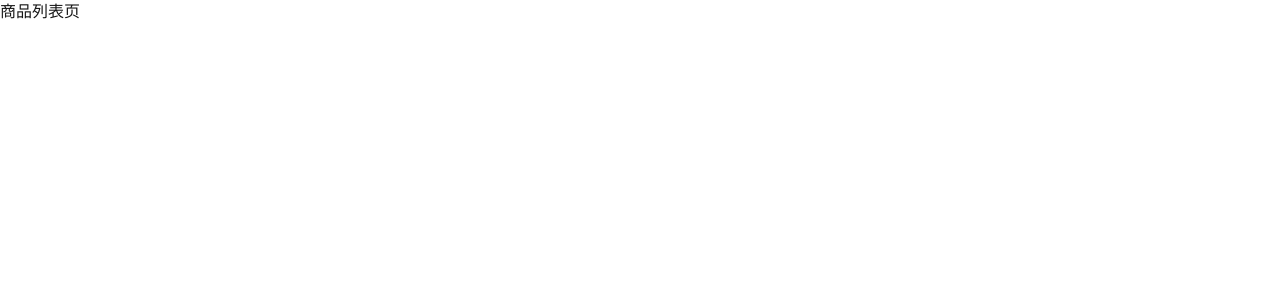
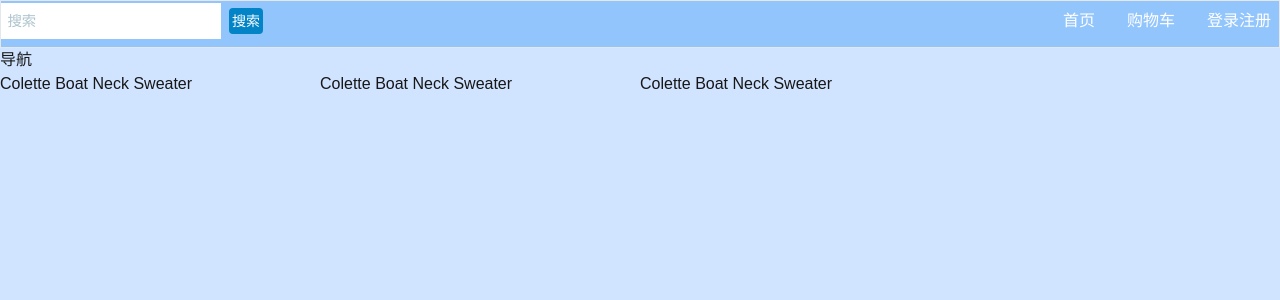
Before and after one commit to windywendyday/NextJs-TS-Tailwind-Serein, a Next.js app: page /pages/ProductList in a window 1280 px wide. Shown: the top 300 px of the page. Built offline with nearby package versions, Linux system fonts and the light colour scheme.

Commit message:
feat: product list first version

```diff
--- /dev/null
+++ b/src/app/components/Cart/CartFooter.tsx
@@ -0,0 +1,15 @@
+import {FC, useEffect} from "react";
+
+const CartFooter:FC<any> = ({ curTotalCount = 0, curTotalPrice = 0 }) => {
+    useEffect(() => {
+        console.log('curCount', curTotalCount, 'curPrice', curTotalPrice)
+    }, [curTotalCount, curTotalPrice])
+    return (
+        <div className="text-right">
+            <div>数量：</div>
+            <div>合计：</div>
+            <div>前往结算</div>
+        </div>
+    )
+}
+export default CartFooter;
--- a/src/app/components/Cart/CartTable.tsx
+++ b/src/app/components/Cart/CartTable.tsx
@@ -1,58 +1,92 @@
-import {FC} from "react";
-import {Table, TableColumnsType} from "antd";
-import {cartItem, TableRowSelection} from "@/types";
+import React, {FC, useEffect, useState} from "react";
+import {Table, TableColumnsType, TableProps} from "antd";
+import {cartItem} from "@/types";
+import CartFooter from "./CartFooter";
 
 const data:Array<cartItem> = [
     {
+        key: '1',
         title: '111',
         imgUrl: '1234',
         tag: ['现货'],
+        price: 150,
     },
     {
+        key: '2',
         title: '111',
         imgUrl: '1234',
         tag: ['现货'],
+        price: 100,
     },
     {
+        key: '3',
         title: '111',
         imgUrl: '1234',
         tag: ['现货'],
+        price: 120,
     },
     {
+        key: '4',
         title: '111',
         imgUrl: '1234',
         tag: ['现货'],
+        price: 180,
     },
 ]
 
-const rowSelection:TableRowSelection<cartItem> = {
-
-}
+// const rowSelection:TableRowSelection<cartItem> = {
+//
+// }
 
 const columns:TableColumnsType<cartItem> = [
     {
-        title: 'Title',
+        title: '图片',
+        dataIndex: 'imgUrl',
+    },
+    {
+        title: '商品标题',
         dataIndex: 'title',
     },
     {
-        title: 'Img',
-        dataIndex: 'imgUrl',
+        title: '数量',
+        dataIndex: 'tag',
     },
     {
-        title: 'Tag',
-        dataIndex: 'tag',
+        title: '价格',
+        dataIndex: 'price',
     },
 ]
 
 const CartTable:FC = () => {
+    const [curTotalCount, setCurTotalCount] = useState<number>(0)
+    const [curTotalPrice, setCurTotalPrice] = useState<number>(0)
+    // rowSelection object indicates the need for row selection
+    const rowSelection: TableProps<cartItem>['rowSelection'] = {
+        onChange: (selectedRowKeys: React.Key[], selectedRows: cartItem[]) => {
+            // 修改数量、合计的结果
+            setCurTotalCount(100)
+            setCurTotalPrice(100)
+            console.log(`selectedRowKeys: ${selectedRowKeys}`, 'selectedRows: ', selectedRows);
+        },
+        getCheckboxProps: (record: cartItem) => ({
+            name: record.title,
+        }),
+    };
+    useEffect(() => {
+
+    }, [])
     return (
+        <div>
             <Table
                 size="large"
                 rowSelection={rowSelection}
                 columns={columns}
                 bordered
                 dataSource={data}
+                footer={() => <CartFooter curTotalCount={curTotalCount} curTotalPrice={curTotalPrice}/>}
+                pagination={false}
             />
+        </div>
     )
 }
 
--- a/src/app/components/Gallery/Gallery.tsx
+++ b/src/app/components/Gallery/Gallery.tsx
@@ -1,8 +1,6 @@
 'use client';
 import {FC, useEffect, useState} from "react";
 import { Image } from 'antd'
-import {GalleryItems} from "@/types";
-import requests from "../../../utils/requests";
 
 const Gallery:FC = () => {
     const [imageUrls, setImageUrls] = useState<string[]>([]);
@@ -17,19 +15,21 @@ const Gallery:FC = () => {
         setImageUrls(urls); // 更新图片 URL 列表
     }, [])
 
+    function handleGalleryClick(){
+        navigateToPages()
+    }
+
     function navigateToPages(){
         console.log('navigate')
     }
 
     return (
-        <div className="h-fit grid grid-cols-3 grid-rows-3 gap-1 m-14 bg-amber-50">
+        <div className="h-fit grid grid-cols-3 grid-rows-2 gap-1 m-14 bg-amber-50">
             {
                 imageUrls.map((url, index) => (
-                    <div key={index} className="m-4">
+                    <div key={index} className="m-4" onClick={handleGalleryClick}>
                         <Image
                             src={url}
-                            width={420}
-                            height={550}
                             preview={false}
                             onClick={navigateToPages}
                         />
--- a/src/app/pages/Cart/page.tsx
+++ b/src/app/pages/Cart/page.tsx
@@ -1,15 +1,14 @@
 'use client';
 import Header from "@/components/Header/Header";
-import {Breadcrumb, Table, TableColumnsType} from "antd";
-import {cartItem} from "@/types";
-import {TableRowSelection} from '@/types'
-
+import {Breadcrumb} from "antd";
+import CartTable from "@/components/Cart/CartTable";
 
 function Page() {
     return (
         <div className="bg-mildBlue h-dvh">
             <Header />
             <Breadcrumb items={[{ title: 'sample' }]} />
+            <CartTable></CartTable>
         </div>
     )
 }
--- a/src/app/pages/Login/page.tsx
+++ b/src/app/pages/Login/page.tsx
@@ -7,7 +7,6 @@ import Liner from "@/components/Admin/Liner";
 import BannerImage from "../../../../public/banner.png";
 import Image from "next/image";
 import {loginAndSignup} from "@/api/user";
-import {res} from "@/types";
 
 const Page:FC = () => {
     const [curType, setCurType] = useState<string>('login')
@@ -17,7 +16,7 @@ const Page:FC = () => {
     async function handleInfoSubmit(email: string, password: string) {
         console.log(email, password)
         try {
-            let res = await loginAndSignup(email, password);
+            const res = await loginAndSignup(email, password);
             console.log('res:', res);
             return res
         }catch (e:any){
--- a/src/app/pages/ProductList/page.tsx
+++ b/src/app/pages/ProductList/page.tsx
@@ -1,8 +1,47 @@
 import {FC} from "react";
+import Header from "@/components/Header/Header";
+import {SpuItem} from "@/types";
+
+const spuList:Array<SpuItem> = [
+    {
+        spuId: '1',
+        spuName: 'Colette Boat Neck Sweater',
+        spuUrl: '111',
+        spuImage: '111',
+        isSoldOut: false,
+    },
+    {
+        spuId: '2',
+        spuName: 'Colette Boat Neck Sweater',
+        spuUrl: '111',
+        spuImage: '111',
+        isSoldOut: false,
+    },
+    {
+        spuId: '3',
+        spuName: 'Colette Boat Neck Sweater',
+        spuUrl: '111',
+        spuImage: '111',
+        isSoldOut: false,
+    },
+]
 
 const page:FC = () => {
     return (
-        <div>商品列表页</div>
+        <div className="bg-mildBlue h-dvh">
+            <Header />
+            {/*导航*/}
+            <div>导航</div>
+            <div className="grid grid-cols-4">
+                {
+                    spuList.map(e => {
+                        return (
+                            <div key={e.spuId}>{e.spuName}</div>
+                        )
+                    })
+                }
+            </div>
+        </div>
     )
 }
 
--- a/src/app/types.ts
+++ b/src/app/types.ts
@@ -35,6 +35,8 @@ export interface cartItem {
     title: string;
     imgUrl: string;
     tag:Array<string>;
+    key: string;
+    price: number;
 }
 
 export interface res {
```
Lines whose indentation alone changed are shown as unchanged.
